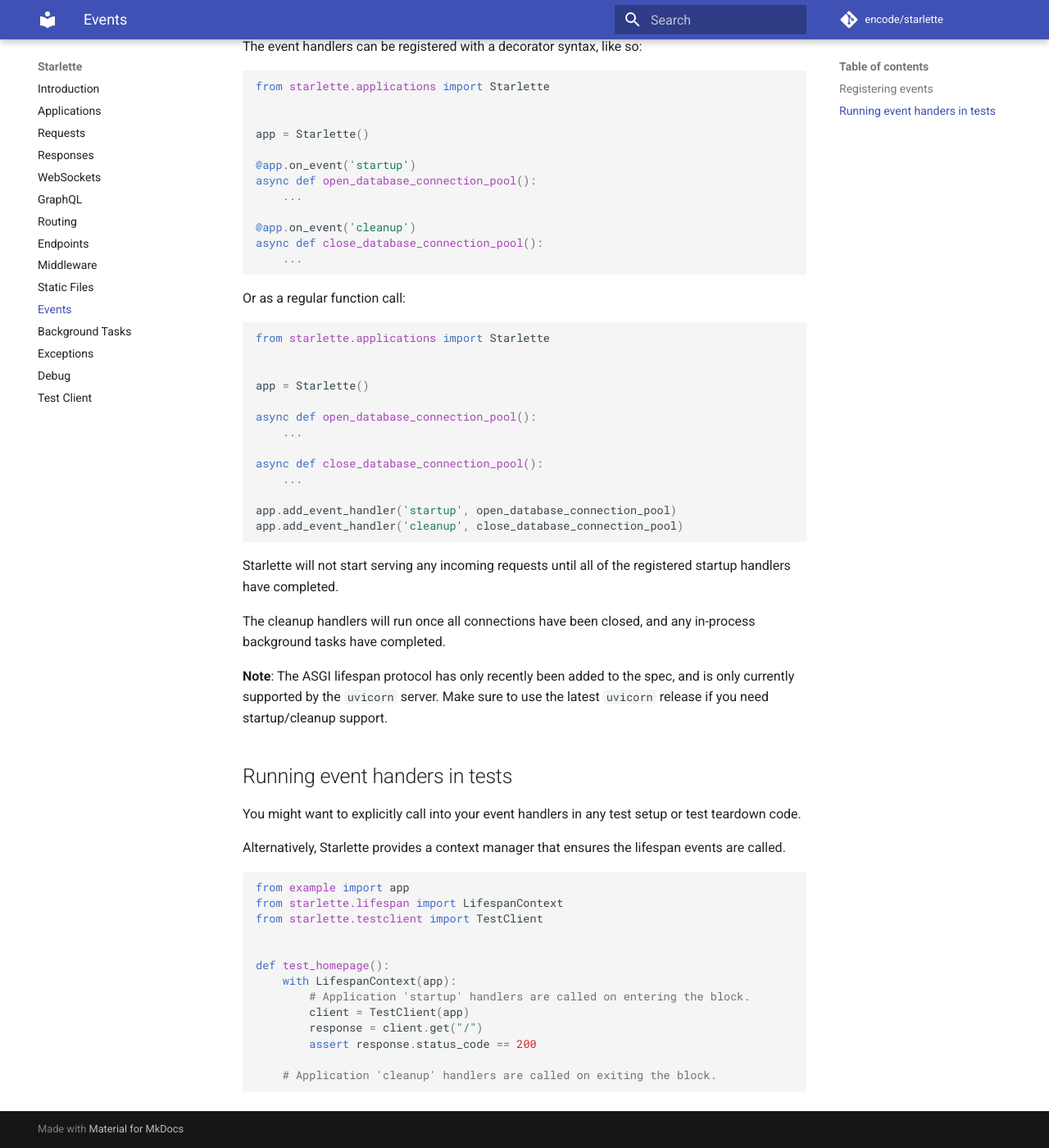
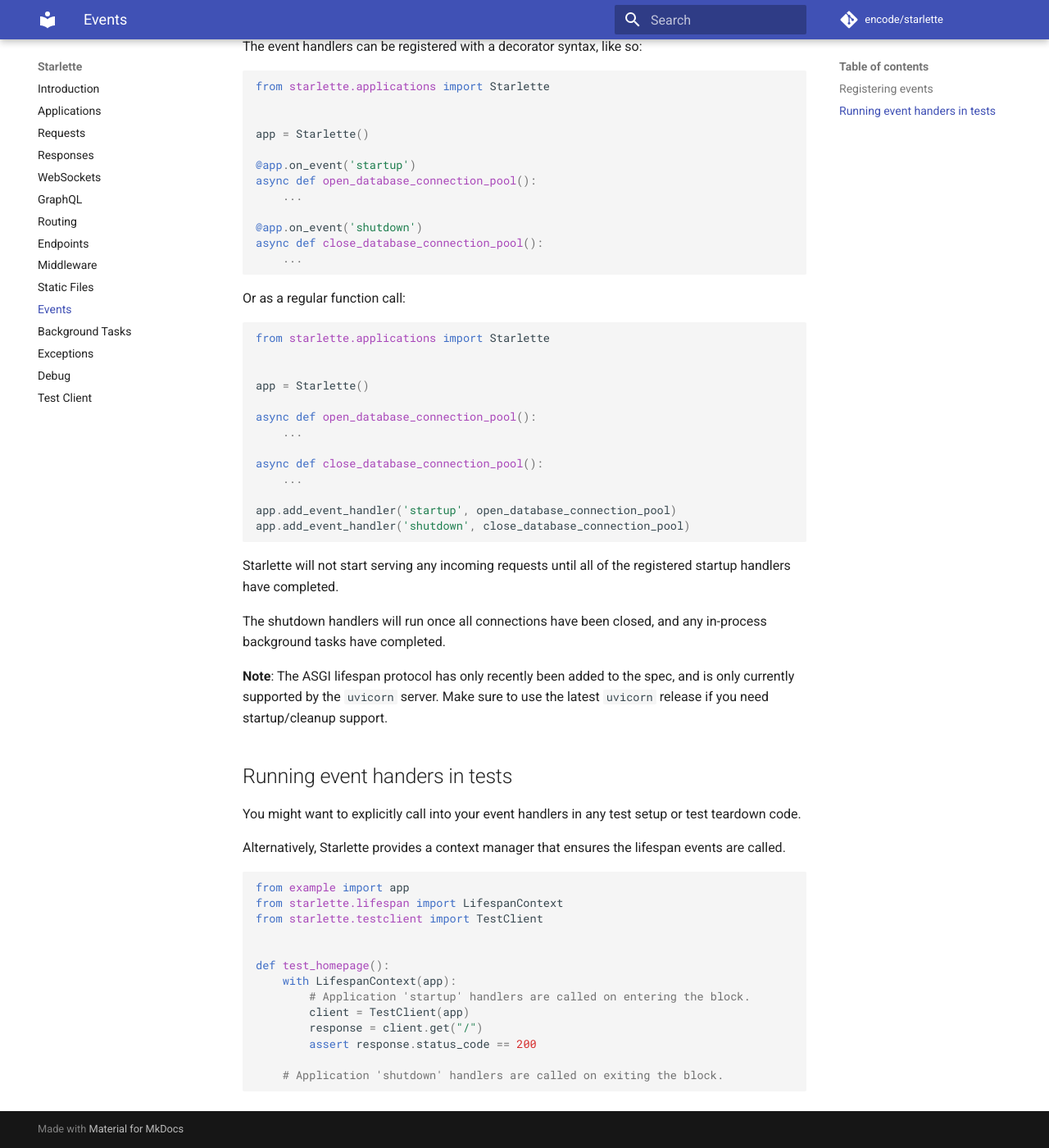
Before and after one commit to hidraco/starlette, an MkDocs documentation site: the page built from docs/events.md, in a window 1280 px wide and 1400 px high, scrolled down 319 px. Shown: the whole window at 82% size. Built offline with MkDocs 1.6.1 and Material for MkDocs 9.7.7, drawn with Linux system fonts in a browser that asks for light colours; comment, search, counter and statistics services are not loaded.

Commit message:
Support either `cleanup` or `shutdown` in ASGI lifespan messages (#134)
* support either cleanup or shutdown in ASGI message

* change event_type in tests

* update docs

* fix typo

* keep  as event_type for now

* exclude line 65

* blackify

* replace cleanup with shutdown in docs

````diff
--- a/docs/events.md
+++ b/docs/events.md
@@ -20,7 +20,7 @@ app = Starlette()
 async def open_database_connection_pool():
     ...
 
-@app.on_event('cleanup')
+@app.on_event('shutdown')
 async def close_database_connection_pool():
     ...
 ```
@@ -39,14 +39,14 @@ async def close_database_connection_pool():
     ...
 
 app.add_event_handler('startup', open_database_connection_pool)
-app.add_event_handler('cleanup', close_database_connection_pool)
+app.add_event_handler('shutdown', close_database_connection_pool)
 
 ```
 
 Starlette will not start serving any incoming requests until all of the
 registered startup handlers have completed.
 
-The cleanup handlers will run once all connections have been closed, and
+The shutdown handlers will run once all connections have been closed, and
 any in-process background tasks have completed.
 
 **Note**: The ASGI lifespan protocol has only recently been added to the spec,
@@ -74,5 +74,5 @@ def test_homepage():
         response = client.get("/")
         assert response.status_code == 200
 
-    # Application 'cleanup' handlers are called on exiting the block.
+    # Application 'shutdown' handlers are called on exiting the block.
 ```
````
Also changed, not shown: docs/applications.md (+1 -1 lines), 3 other files.
